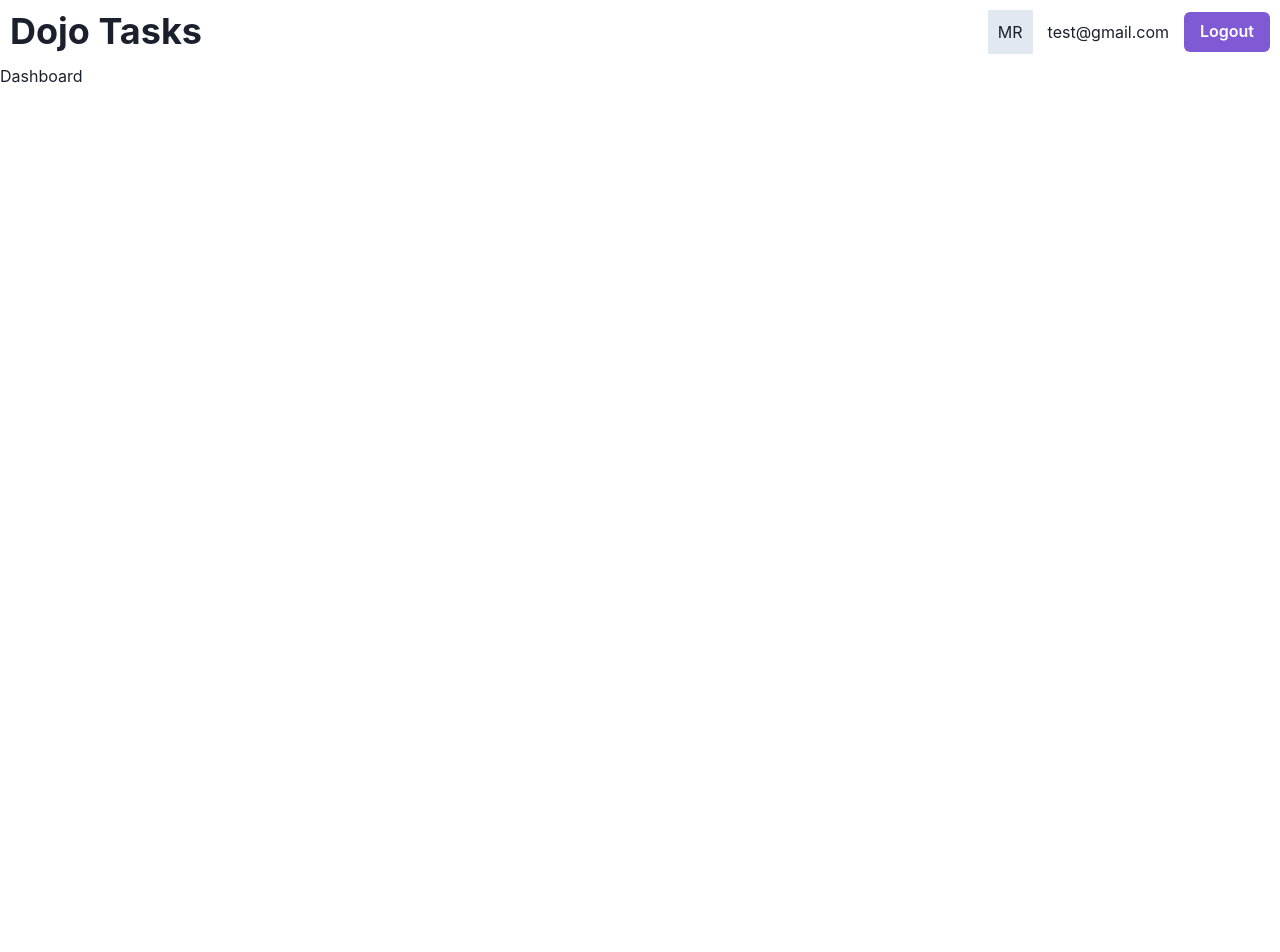
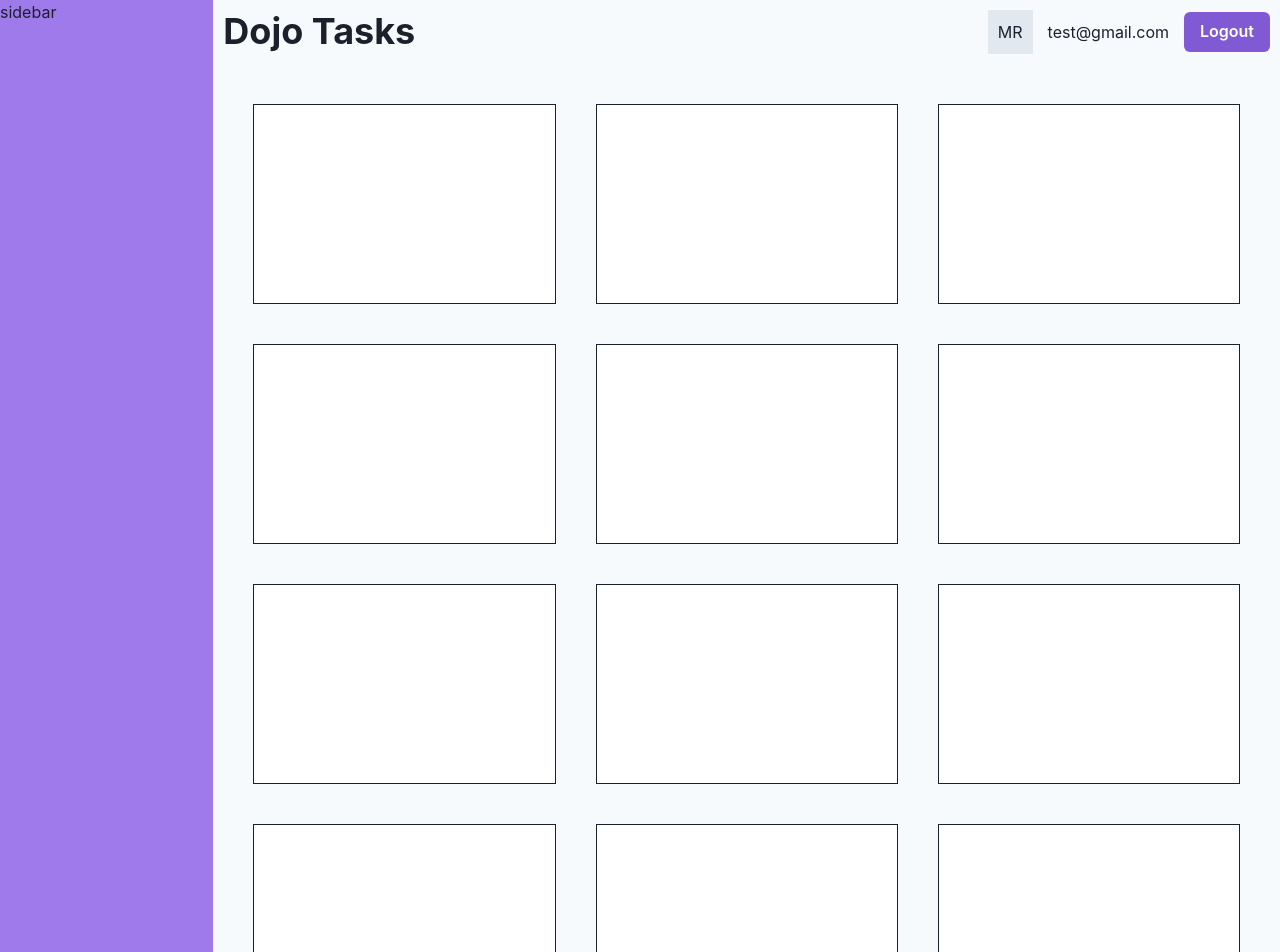
Before and after one commit to nelsonchege/chakra_test, a React (Vite) app: page / in a window 1280 px wide. Shown: the top 952 px of the page. Before the commit the page ends 800 px from the top, so only its background shows below. Built offline with nearby package versions, Linux system fonts and the light colour scheme.

Commit message:
feat:add the side bar

```diff
--- a/src/layouts/RootLayout.jsx
+++ b/src/layouts/RootLayout.jsx
@@ -1,10 +1,16 @@
 import { Outlet } from "react-router-dom";
+import { Grid, GridItem } from "@chakra-ui/react";
 import Navbar from "../components/Navbar";
 export default function RootLayout() {
   return (
-    <div>
-      <Navbar />
-      <Outlet />
-    </div>
+    <Grid templateColumns="repeat(6, 1fr)" bg={"gray.50"}>
+      <GridItem as="aside" colSpan="1" bg={"purple.400"} minHeight="100vh">
+        <span>sidebar</span>
+      </GridItem>
+      <GridItem as="main" colSpan="5">
+        <Navbar />
+        <Outlet />
+      </GridItem>
+    </Grid>
   );
 }
--- a/src/pages/Dashboard.jsx
+++ b/src/pages/Dashboard.jsx
@@ -1,5 +1,22 @@
+import { Box, SimpleGrid } from "@chakra-ui/react";
+
 export default function Dashboard() {
   return (
-    <div>Dashboard</div>
-  )
+    <SimpleGrid spacing={10} p={10} minChildWidth={"250px"}>
+      <Box bg={"white"} h={"200px"} border={"1px solid"}></Box>
+      <Box bg={"white"} h={"200px"} border={"1px solid"}></Box>
+      <Box bg={"white"} h={"200px"} border={"1px solid"}></Box>
+      <Box bg={"white"} h={"200px"} border={"1px solid"}></Box>
+
+      <Box bg={"white"} h={"200px"} border={"1px solid"}></Box>
+      <Box bg={"white"} h={"200px"} border={"1px solid"}></Box>
+      <Box bg={"white"} h={"200px"} border={"1px solid"}></Box>
+      <Box bg={"white"} h={"200px"} border={"1px solid"}></Box>
+
+      <Box bg={"white"} h={"200px"} border={"1px solid"}></Box>
+      <Box bg={"white"} h={"200px"} border={"1px solid"}></Box>
+      <Box bg={"white"} h={"200px"} border={"1px solid"}></Box>
+      <Box bg={"white"} h={"200px"} border={"1px solid"}></Box>
+    </SimpleGrid>
+  );
 }
```
